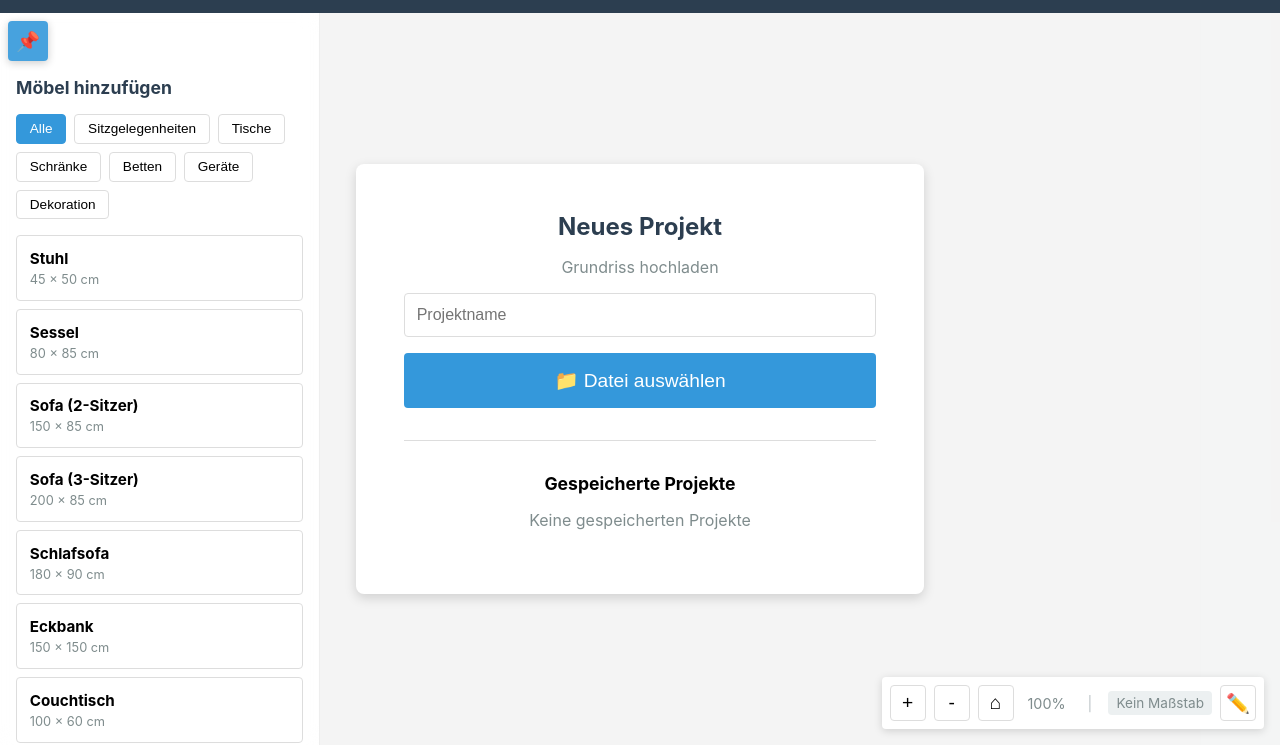
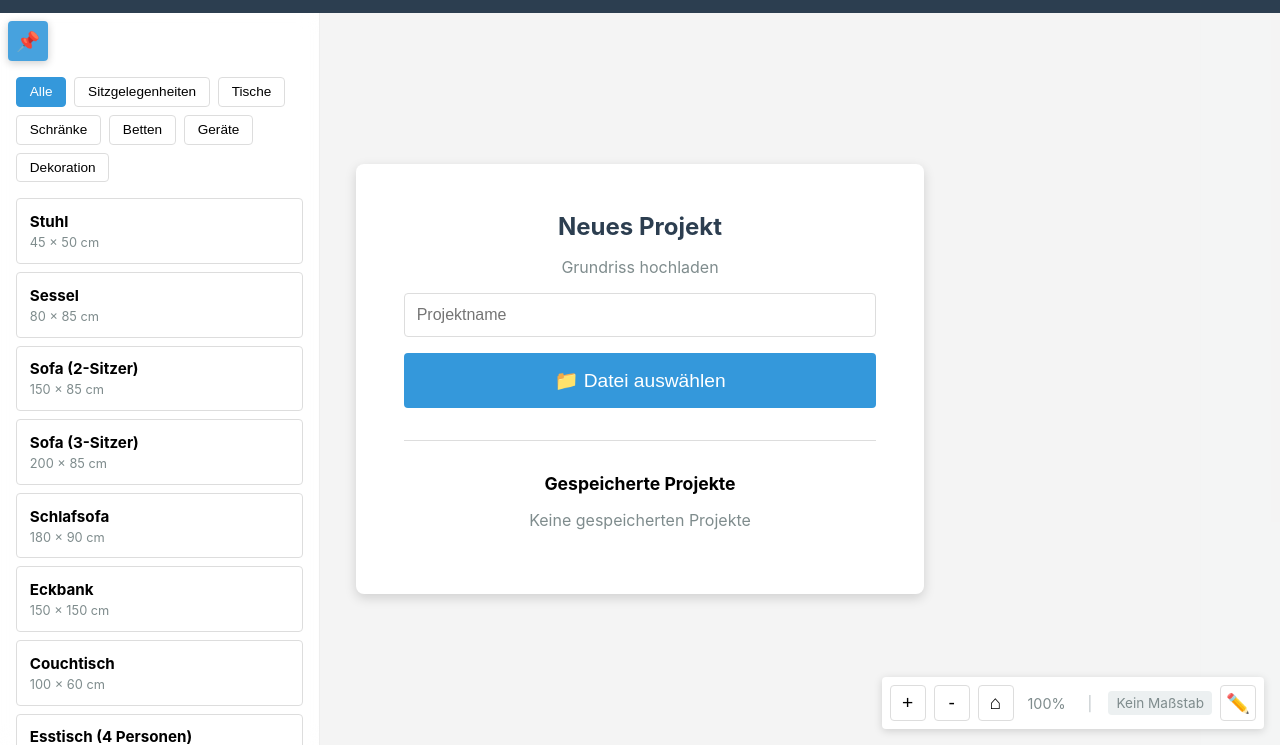
Before and after one commit to hamburger1984/roomer, a plain HTML site: page index.html in a window 1280 px wide. Shown: the part 55-800 px from the top of the page. Drawn offline with Linux system fonts and the light colour scheme.

Commit message:
Minor changes

```diff
--- a/app.js
+++ b/app.js
@@ -268,7 +268,7 @@ const FURNITURE_LIBRARY = [
   {
     id: "kitchenWallCabinet",
     name: "Hängeschrank",
-    category: "decoration",
+    category: "storage",
     width: 60,
     depth: 35,
     color: "#DCDCDC",
@@ -276,7 +276,7 @@ const FURNITURE_LIBRARY = [
   {
     id: "kitchenBaseCabinet",
     name: "Unterschrank",
-    category: "decoration",
+    category: "storage",
     width: 60,
     depth: 60,
     color: "#C0C0C0",
--- a/index.html
+++ b/index.html
@@ -56,7 +56,6 @@
                 <!-- Sidebar -->
                 <aside class="sidebar" id="sidebar">
                     <div class="section">
-                        <h3>Möbel hinzufügen</h3>
                         <div class="furniture-categories">
                             <button
                                 class="category-btn active"
@@ -103,7 +102,6 @@
                         id="selectedFurniturePanel"
                         style="display: none"
                     >
-                        <h3>Ausgewähltes Möbel</h3>
                         <div class="furniture-properties">
                             <label>
                                 Name:
--- a/styles.css
+++ b/styles.css
@@ -50,7 +50,7 @@ header h1 {
     backdrop-filter: blur(10px);
     border-right: 1px solid rgba(221, 221, 221, 0.5);
     overflow-y: auto;
-    padding: 1rem;
+    padding: 4rem 1rem 1rem 1rem;
     position: absolute;
     left: 0;
     top: 0;
@@ -118,20 +118,6 @@ header h1 {
 
 .sidebar:not(.unpinned) + .sidebar-hover-trigger {
     pointer-events: none;
-}
-
-.section {
-    margin-bottom: 2rem;
-}
-
-.section:first-child {
-    margin-top: 3rem;
-}
-
-.section h3 {
-    margin-bottom: 1rem;
-    color: #2c3e50;
-    font-size: 1.1rem;
 }
 
 .btn {
```
